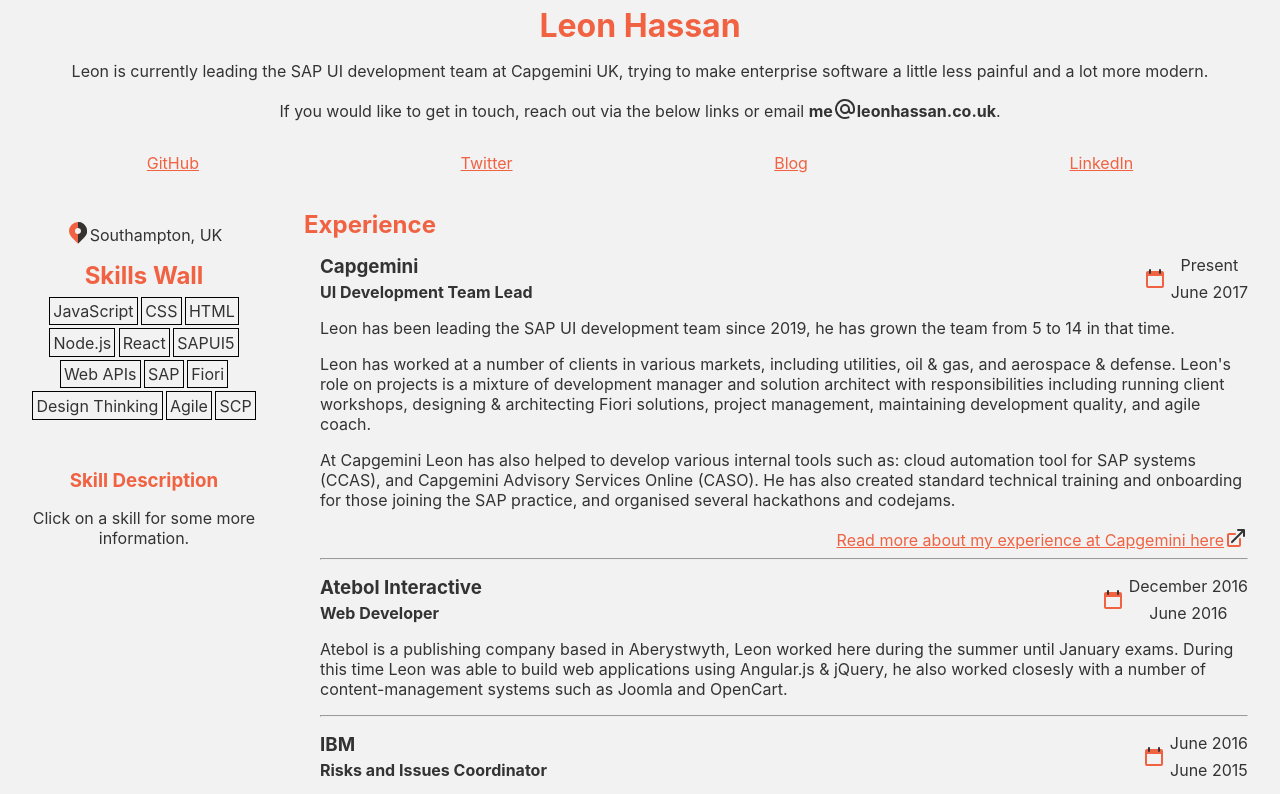
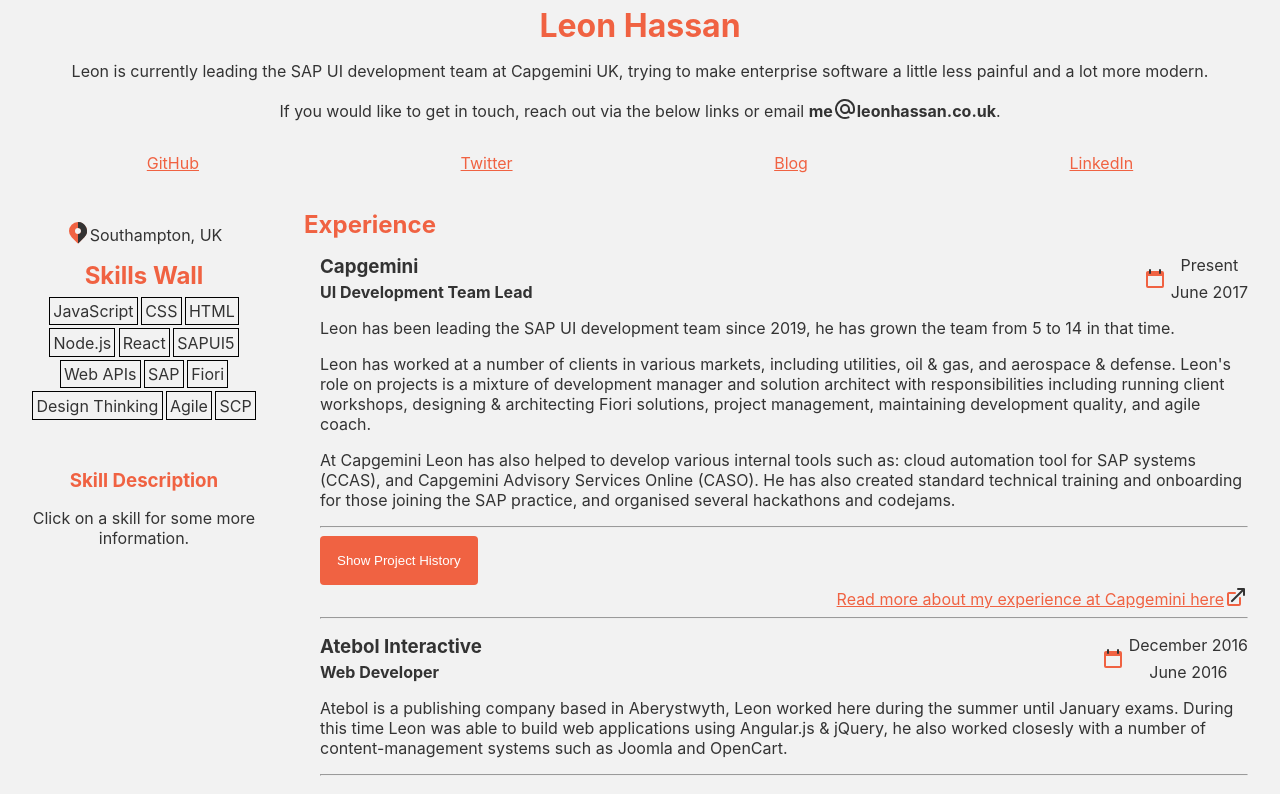
Before and after one commit to Leoooob/leonhassan.co.uk, a React (Create React App) app: page / in a window 1280 px wide. Shown: the top 794 px of the page. Built offline with nearby package versions, Linux system fonts and the light colour scheme.

Commit message:
added project history to capgemini job

```diff
--- a/src/App.css
+++ b/src/App.css
@@ -143,6 +143,37 @@
   text-align: right;
 }
 
+main #project-history.hide-content {
+  display: none;
+}
+
+main #project-history section {
+  margin-bottom: 2rem;
+}
+
+main section .button {
+  color: #fff;
+  padding: 1rem;
+  cursor: pointer;
+  border-radius: .25rem;
+  border: 1px solid transparent;
+  background-color: hsl(11, 85%, 60%);
+}
+
+main section .button:hover,
+main section .button:focus {
+  background-color: hsl(11, 100%, 50%);
+}
+
+main section .button:hover {
+  transform: translateY(-1px);
+}
+
+main section .button:active {
+  transform: translateY(0);
+  background-color: hsl(11, 85%, 60%);
+}
+
 aside {
   text-align: center;
   display: inline-block;
@@ -272,6 +303,14 @@
   .print-only-view {
     display: inline-block;
   }
+
+  main #project-history.hide-content {
+    display: block;
+  }
+
+  main section .button {
+    display: none;
+  }
 }
 
 /* fine pointer devices (stops mobile sticky hovers) */
--- a/src/App.js
+++ b/src/App.js
@@ -207,8 +207,54 @@
 }
 
 class ExperienceItem extends Content {
+  constructor(props) {
+    super(props);
+
+    this._initState = {
+      bShowProjects: false
+    };
+
+    this.state = this._initState;
+  }
+
+  _resetState() {
+    this.setState(this._initState);
+  }
+
+  _setState(oState) {
+    const newState = !oState.bShowProjects;
+    this.setState({bShowProjects: newState});
+  }
+
   _renderReadMoreLink(sCompany, sTag) {
     return <ReadMoreLink company={sCompany} tag={sTag} />;
+  }
+
+  _toggleProjectHistoryView() {
+    this._setState(this.state);  }
+
+  _renderProjectHistory(aProjects) {
+    const oProjectHistory = aProjects.map(function(project, index) {
+      var aDescription = project.description.map(function(paragraph, iKey) {
+        return <p key={iKey}>{paragraph}</p>;
+      });
+      return (
+        <section className="project" key={index}>
+          <ExperienceHeadings company={project.client} title={project.role} endDate={project.endDate} startDate={project.startDate} />
+          {aDescription}
+        </section>
+      );
+    });
+
+    return (
+      <div>
+        <hr />
+        <button className="button" onClick={() => this._toggleProjectHistoryView()}>{this.state.bShowProjects ? "Hide Project History" : "Show Project History"}</button>
+        <div id="project-history" className={this.state.bShowProjects ? null : "hide-content" }>
+          {oProjectHistory}
+        </div>
+      </div>
+    )
   }
 
   render() {
@@ -218,6 +264,7 @@
     var sEndDate = oEntry.endDate;
     var sStartDate = oEntry.startDate;
     var bReadMore = oEntry.bReadMore;
+    var bProjects = oEntry.projects;
     var sTag = oEntry.tag;
     var aDescription = oEntry.description;
 
@@ -229,6 +276,7 @@
       <section>
         <ExperienceHeadings company={sCompany} title={sTitle} endDate={sEndDate} startDate={sStartDate} />
         {description}
+        {(bProjects ? this._renderProjectHistory(oEntry.projects) : null)}
         {(bReadMore) ? this._renderReadMoreLink(sCompany, sTag) : null}
         <hr />
       </section>
--- a/src/data/experience.json
+++ b/src/data/experience.json
@@ -10,6 +10,61 @@
       "Leon has been leading the SAP UI development team since 2019, he has grown the team from 5 to 14 in that time.",
       "Leon has worked at a number of clients in various markets, including utilities, oil & gas, and aerospace & defense. Leon's role on projects is a mixture of development manager and solution architect with responsibilities including running client workshops, designing & architecting Fiori solutions, project management, maintaining development quality, and agile coach.",
       "At Capgemini Leon has also helped to develop various internal tools such as: cloud automation tool for SAP systems (CCAS), and Capgemini Advisory Services Online (CASO). He has also created standard technical training and onboarding for those joining the SAP practice, and organised several hackathons and codejams."
+    ],
+    "projects": [
+      {
+        "client": "bp",
+        "location": "Remote / Global",
+        "role": "Fiori development lead / Technical Architect",
+        "startDate": "June 2021 ",
+        "description": [
+          "Leon is currently working at bp as a technical architect for Mobile and Portals, he is responsible for several SAP technical portals both internal and customer-facing. Leon started on this project leading the Fiori workstream specifically but is now responsible for the overall portals. Leon runs multiple DevOps teams, supporting everything from business analysis and requirements, through to resolving production issues and building strategic enhancements. ",
+          "At bp Leon works with various teams from the business and several other SIs to ensure the smooth-running of the mobile and portals portfolio. Leon is one of the advisors for bp's internal BTP design authority, which review new designs and proposals to ensure that we are focusing build effort correctly, following best practices and reusing available components."
+        ]
+      },
+      {
+        "client": "Chinese National Offshore Oil Corporation (CNOOC)",
+        "location": "Aberdeen and North Sea",
+        "role": "User Experience Architect",
+        "startDate": "February 2021",
+        "endDate": "March 2021",
+        "description": [
+          "Leon led the design project at CNOOC, showing the customer exactly what Fiori can do for them and the benefits over a transactional approach to work for plant maintenance and work order management. Leon was responsible for the design of this solution and ran numerous design thinking workshops for business leads to rig workers, in the CNOOC Aberdeen office and remotely. Leon had to not only support the client's mindset transition from transactional SAP to Fiori, but he also had to rapidly iterate on his designs, incorporating emergent requirements and helping the client to articulate their needs and wants.",
+          "The following implementation project was a big success and Capgemini continue to work with CNOOC, including their self-hosted innovation fairs."
+        ]
+      },
+      {
+        "client": "Dwr Cymru Welsh Water (DCWW)",
+        "location": "Cardiff and North Wales",
+        "role": "Senior developer (iOS & Web)",
+        "startDate": "July 2019 ",
+        "endDate": "February 2021",
+        "description": [
+          "Leon worked at DCWW on the FieldIT project, this project enabled more accurate planning and scheduling of work and supported Field workers making the best use of their time with minimal overheads. Leon's responsibilities included running client workshops, managing key stakeholders, owning the custom iOS Work Manager client and writing the OpenUI web extensions for all Work Manager client platforms. This was an interesting piece of work around OpenUI extensions because it's not a technology that is well-documented and we worked with SAP's WM product team to resolve several show-stopping bugs.",
+          "Leon also supported DCWW in establishing their own DevOps capability for mobile applications using Azure DevOps, this included Git strategy, continuous integration pipelines and more."
+        ]
+      },
+      {
+        "client": "Aerospace and Defence (secure client)",
+        "location": "Portsmouth",
+        "role": "Graduate developer / Fiori development lead",
+        "startDate": "August 2017",
+        "endDate": "August 2019",
+        "description": [
+          "Leon worked at an Aerospace and Defence company on an S4Hana upgrade and subsequent Fiori implementations, developing complex custom Fiori applications for work order management, plant maintenance, procurement, multi resource scheduling and more. Leon had to take on the role of Fiori development lead during the UAT phase of the S4 upgrade (6 months into this assignment), managing an offshore team of 8. Over the course of the next few months Leon grew the on-site Fiori team to 5 Fiori developers and 2 UX designers, this team delivered 7 additional custom applications and worked closely with the Business Intelligence and Microsoft Dynamics teams to integrate their reporting into the Fiori launchpad.",
+          "In this role Leon led design thinking workshops to gather requirements and prototype application designs, managed cutover activities and the Fiori development team."
+        ]
+      },
+      {
+        "client": "Sequris",
+        "location": "Maidenhead",
+        "role": "Defect Manager",
+        "startDate": "June 2017",
+        "endDate": "July 2017",
+        "description": [
+          "Leon's first role on project was defect manager for Integration testing at a pharmaceutical company, this was an excellent introduction to SAP projects."
+        ]
+      }
     ]
   },
   {
```
